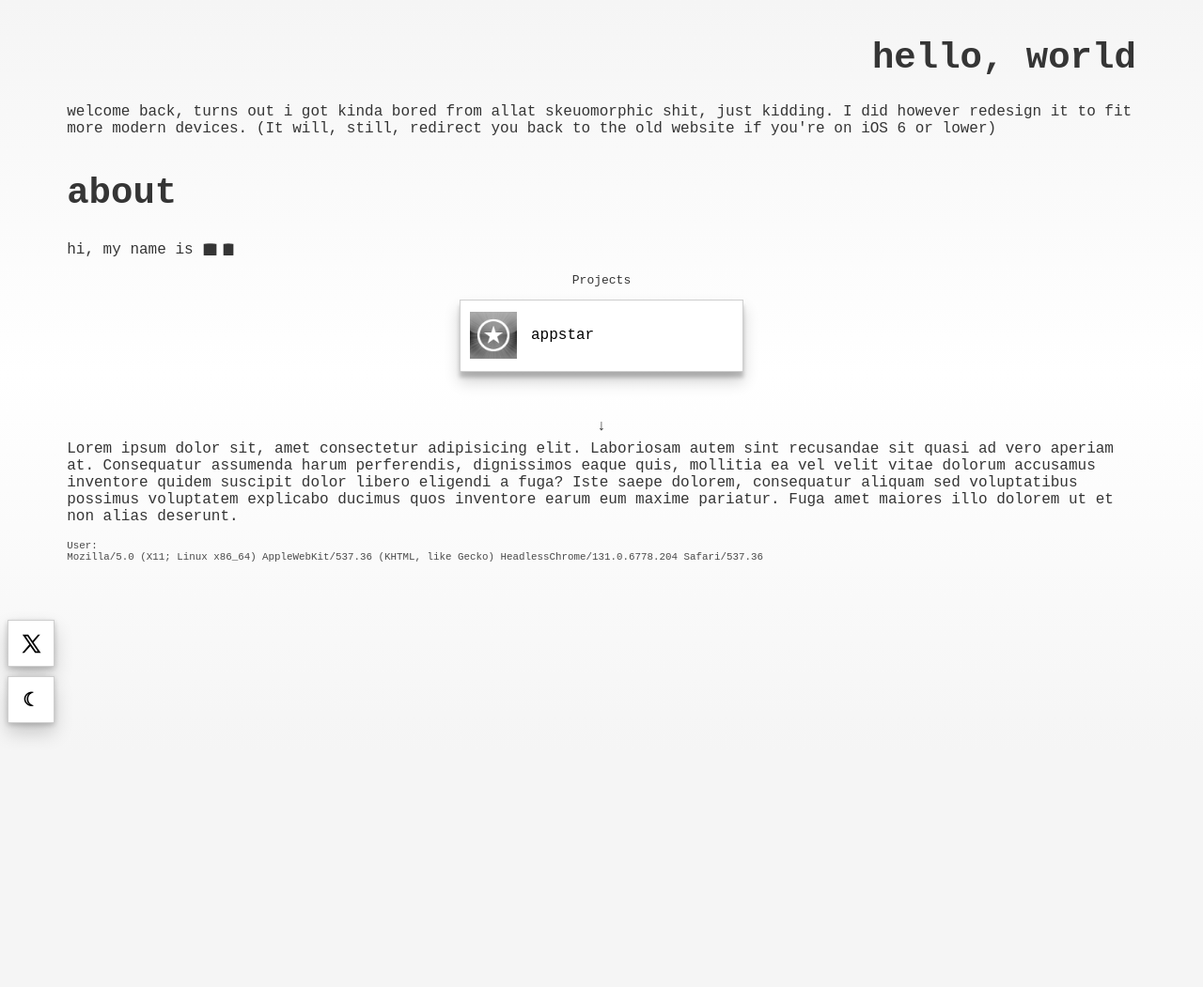
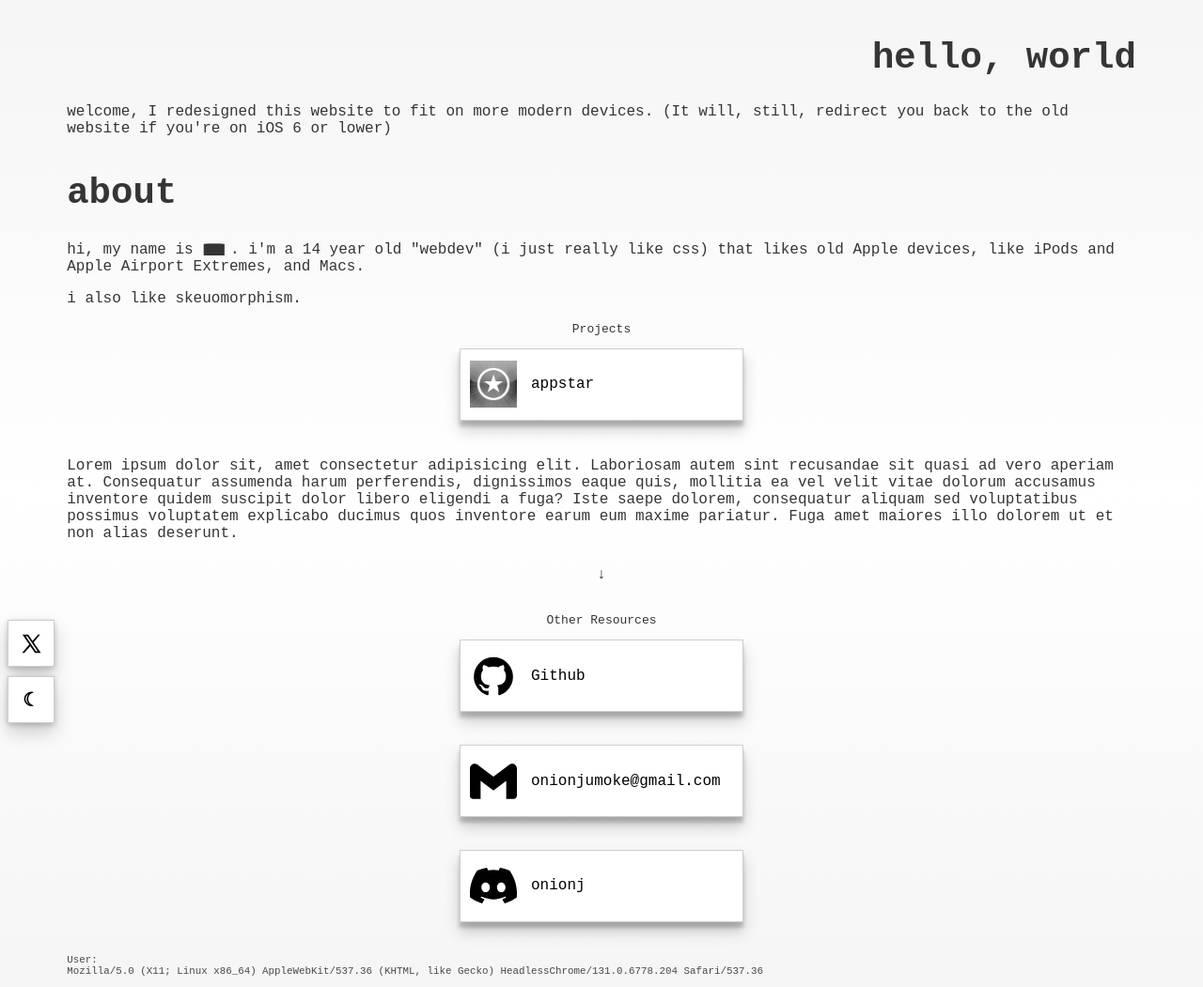
Before and after one commit to onionjumoke/ios-web-test, a plain HTML site: page index.html in a window 1280 px wide. Shown: the whole page at 94% size. Before the commit the page ends 800 px from the top, so only its background shows below. Drawn offline with Linux system fonts and the light colour scheme.

Commit message:
ran out of ideas for commit names

```diff
--- a/index.html
+++ b/index.html
@@ -58,9 +58,10 @@
         <svg xmlns="http://www.w3.org/2000/svg" viewBox="0 0 1024 1024" fill="currentColor" fillRule="evenodd"><path d="M818 800 498.11 333.745l.546.437L787.084 0h-96.385L455.738 272 269.15 0H16.367l298.648 435.31-.036-.037L0 800h96.385l261.222-302.618L565.217 800zM230.96 72.727l448.827 654.546h-76.38L154.217 72.727z" transform="translate(103 112)"/></svg>
       </button>
     </a>
-    <p>welcome back, turns out i got kinda bored from allat skeuomorphic shit, just kidding. I did however redesign it to fit more modern devices. (It will, still, redirect you back to the old website if you're on iOS 6 or lower)</p>
+    <p>welcome, I redesigned this website to fit on more modern devices. (It will, still, redirect you back to the old website if you're on iOS 6 or lower)</p>
     <h1 style="text-align:left;padding-left: 5%;padding-right: 0%;">about</h1>
-    <p>hi, my name is <span style="letter-spacing: -7.25px;">▮▮▮▮▮▮</span>⠀<span style="letter-spacing: -7.25px;">▮▮▮▮</span></p>
+    <p>hi, my name is <span style="letter-spacing: -7px;">▮▮▮▮▮▮▮▮▮▮</span>⠀. i'm a 14 year old "webdev" (i just really like css) that likes old Apple devices, like iPods and Apple Airport Extremes, and Macs.</p>
+    <p>i also like skeuomorphism.</p>
     <p style="font-size: medium;text-align: center;animation: atStart 1.5s ease-in-out;">Projects</p>
     <a href="http://app.star.is">
       <div class="container">
@@ -69,8 +70,29 @@
       </div>
     </a>
     <p style="font-size: smaller;">⠀</p>
+    <p>Lorem ipsum dolor sit, amet consectetur adipisicing elit. Laboriosam autem sint recusandae sit quasi ad vero aperiam at. Consequatur assumenda harum perferendis, dignissimos eaque quis, mollitia ea vel velit vitae dolorum accusamus inventore quidem suscipit dolor libero eligendi a fuga? Iste saepe dolorem, consequatur aliquam sed voluptatibus possimus voluptatem explicabo ducimus quos inventore earum eum maxime pariatur. Fuga amet maiores illo dolorem ut et non alias deserunt.</p>
     <p class="scrolldown">↓</p>
-    <p>Lorem ipsum dolor sit, amet consectetur adipisicing elit. Laboriosam autem sint recusandae sit quasi ad vero aperiam at. Consequatur assumenda harum perferendis, dignissimos eaque quis, mollitia ea vel velit vitae dolorum accusamus inventore quidem suscipit dolor libero eligendi a fuga? Iste saepe dolorem, consequatur aliquam sed voluptatibus possimus voluptatem explicabo ducimus quos inventore earum eum maxime pariatur. Fuga amet maiores illo dolorem ut et non alias deserunt.</p>
+    <p style="font-size: smaller;">⠀</p>
+    <p style="font-size: medium;text-align: center;animation: atStart 1.5s ease-in-out;">Other Resources</p>
+    <a href="https://github.com/onionjumoke/website">
+      <div class="container">
+        <svg fill="#000000" width="800px" height="800px" viewBox="0 0 24 24" xmlns="http://www.w3.org/2000/svg" data-name="Layer 1"><path d="M12,2.2467A10.00042,10.00042,0,0,0,8.83752,21.73419c.5.08752.6875-.21247.6875-.475,0-.23749-.01251-1.025-.01251-1.86249C7,19.85919,6.35,18.78423,6.15,18.22173A3.636,3.636,0,0,0,5.125,16.8092c-.35-.1875-.85-.65-.01251-.66248A2.00117,2.00117,0,0,1,6.65,17.17169a2.13742,2.13742,0,0,0,2.91248.825A2.10376,2.10376,0,0,1,10.2,16.65923c-2.225-.25-4.55-1.11254-4.55-4.9375a3.89187,3.89187,0,0,1,1.025-2.6875,3.59373,3.59373,0,0,1,.1-2.65s.83747-.26251,2.75,1.025a9.42747,9.42747,0,0,1,5,0c1.91248-1.3,2.75-1.025,2.75-1.025a3.59323,3.59323,0,0,1,.1,2.65,3.869,3.869,0,0,1,1.025,2.6875c0,3.83747-2.33752,4.6875-4.5625,4.9375a2.36814,2.36814,0,0,1,.675,1.85c0,1.33752-.01251,2.41248-.01251,2.75,0,.26251.1875.575.6875.475A10.0053,10.0053,0,0,0,12,2.2467Z"/></svg>
+        <p>Github</p>
+      </div>
+    </a>
+    <p style="font-size: smaller;">⠀</p>
+      <div class="container">
+        <svg width="24px" height="24px" viewBox="0 0 24 24" role="img" xmlns="http://www.w3.org/2000/svg"><path d="M24 5.457v13.909c0 .904-.732 1.636-1.636 1.636h-3.819V11.73L12 16.64l-6.545-4.91v9.273H1.636A1.636 1.636 0 0 1 0 19.366V5.457c0-2.023 2.309-3.178 3.927-1.964L5.455 4.64 12 9.548l6.545-4.91 1.528-1.145C21.69 2.28 24 3.434 24 5.457z"/></svg>
+        <p>onionjumoke@gmail.com</p>
+      </div>
+    </a>
+    <p style="font-size: smaller;">⠀</p>
+      <div class="container">
+        <svg width="24px" height="24px" viewBox="0 0 24 24" role="img" xmlns="http://www.w3.org/2000/svg"><path d="M20.317 4.37a19.791 19.791 0 0 0-4.885-1.515.074.074 0 0 0-.079.037c-.21.375-.444.864-.608 1.25a18.27 18.27 0 0 0-5.487 0 12.64 12.64 0 0 0-.617-1.25.077.077 0 0 0-.079-.037A19.736 19.736 0 0 0 3.677 4.37a.07.07 0 0 0-.032.027C.533 9.046-.32 13.58.099 18.057a.082.082 0 0 0 .031.057 19.9 19.9 0 0 0 5.993 3.03.078.078 0 0 0 .084-.028 14.09 14.09 0 0 0 1.226-1.994.076.076 0 0 0-.041-.106 13.107 13.107 0 0 1-1.872-.892.077.077 0 0 1-.008-.128 10.2 10.2 0 0 0 .372-.292.074.074 0 0 1 .077-.01c3.928 1.793 8.18 1.793 12.062 0a.074.074 0 0 1 .078.01c.12.098.246.198.373.292a.077.077 0 0 1-.006.127 12.299 12.299 0 0 1-1.873.892.077.077 0 0 0-.041.107c.36.698.772 1.362 1.225 1.993a.076.076 0 0 0 .084.028 19.839 19.839 0 0 0 6.002-3.03.077.077 0 0 0 .032-.054c.5-5.177-.838-9.674-3.549-13.66a.061.061 0 0 0-.031-.03zM8.02 15.33c-1.183 0-2.157-1.085-2.157-2.419 0-1.333.956-2.419 2.157-2.419 1.21 0 2.176 1.096 2.157 2.42 0 1.333-.956 2.418-2.157 2.418zm7.975 0c-1.183 0-2.157-1.085-2.157-2.419 0-1.333.955-2.419 2.157-2.419 1.21 0 2.176 1.096 2.157 2.42 0 1.333-.946 2.418-2.157 2.418z"/></svg>
+        <p>onionj</p>
+      </div>
+    </a>
+    <p style="font-size: smaller;">⠀</p>
     <p id="demo" style="color: rgb(73, 73, 73); font-size: smaller;"></p>
     <script>
       let agent = navigator.userAgent;
--- a/styles.css
+++ b/styles.css
@@ -65,6 +65,7 @@ p {
     font-family:monospace;
     font-size: large;
     color:rgb(221, 221, 221);
+    fill: white;
     text-align:center;
     animation: atStart2 1.5s ease-in-out;
     transition:transform 0.3s ease;
@@ -149,7 +150,15 @@ svg {
     width: 25px;
     height: 25px;
     color: rgb(255, 255, 255);
+    fill: white;
     animation: atStartText 1s ease-in-out;
+}
+.container svg {
+    color: rgb(255, 255, 255);
+    animation: atStartText 1s ease-in-out;
+    padding-left: 10px;
+    width: 50px;
+    height: 50px;
 }
 @keyframes atStart {
   0% {
```
Also changed, not shown: images/discord.svg (added), images/github.svg (added), images/mail.svg (added).
